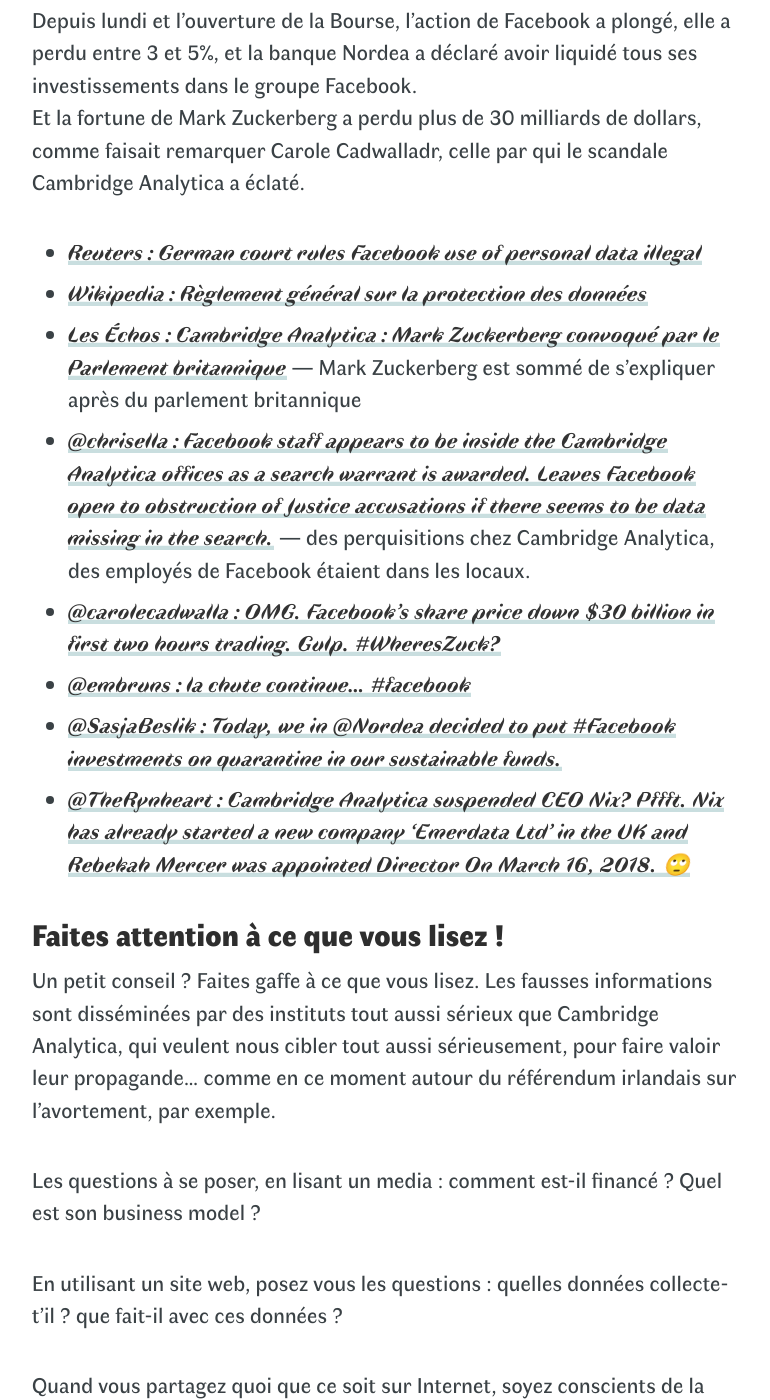
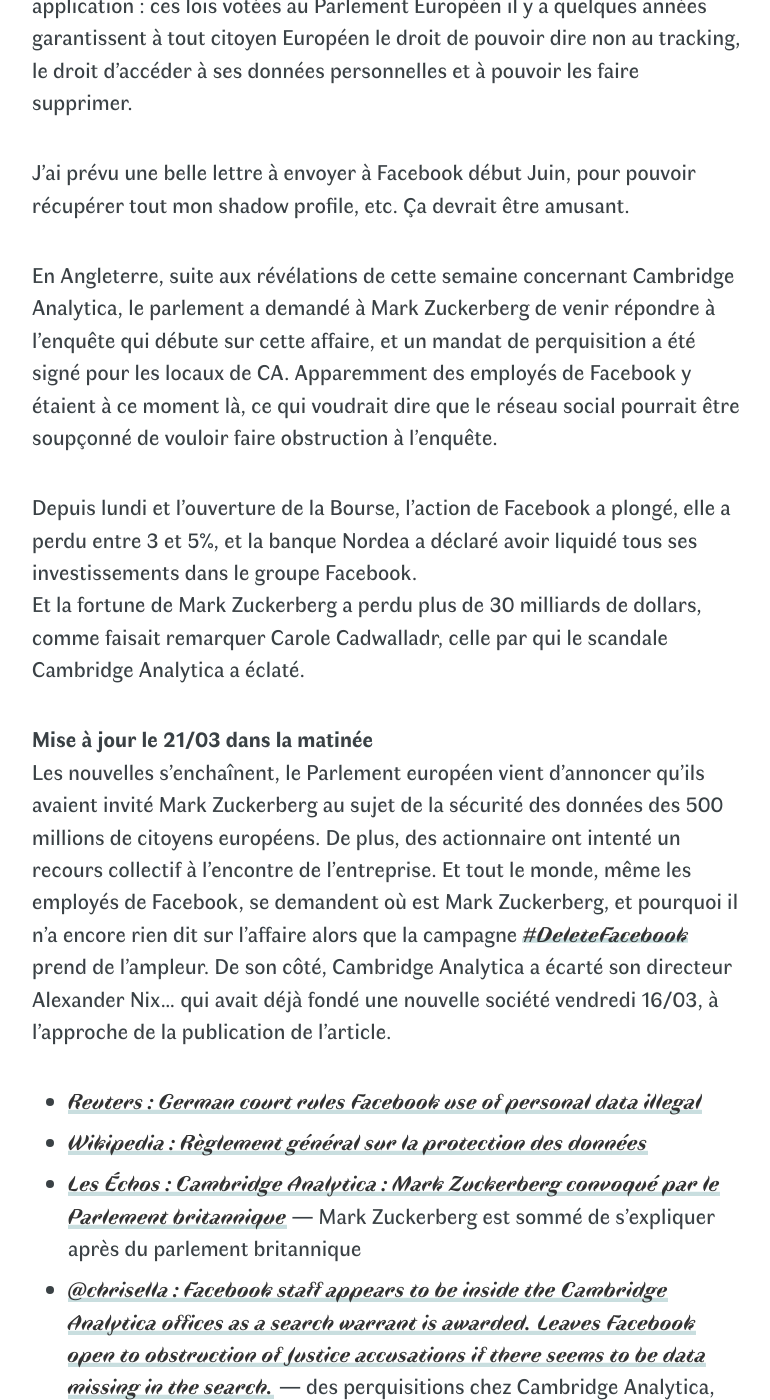
Before and after one commit to joachimesque/joachimesque.github.io, a Jekyll site: the page built from _posts/2018-03-20-facebook-des-raisons-de-sen-méfier.markdown, in a window 1280 px wide and 1400 px high, scrolled down 20492 px. Shown: the whole window, without its empty margins (253-1023 px from the left). Built offline with Jekyll 4.4.1, drawn with Linux system fonts in a browser that asks for light colours; comment, search, counter and statistics services are not loaded; some of the changed text lies outside the part shown.

Commit message:
MàJ Facebook

```diff
--- a/_posts/2018-03-20-facebook-des-raisons-de-sen-méfier.markdown
+++ b/_posts/2018-03-20-facebook-des-raisons-de-sen-méfier.markdown
@@ -38,9 +38,12 @@
 
 Un autre moyen, c’est les autorisations données aux apps sur smartphone. Si Facebook a accès à l’accéléromètre/gyroscope de ton téléphone, il peut savoir quand tu le regardes, et quand tu le poses. Si Facebook a accès à ton GPS, il peut savoir où tu es. Si Facebook recoupe ces informations, il peut savoir si tu étais face à une personne à une soirée (par exemple pour discuter), ou si les deux téléphones sont posés chez cette personne toute la nuit, Facebook peut en déduire que vous avez couché ensemble.
 
+Et puis tiens, sur votre smartphone, si vous laissez à une app l’accès à vos photos—pas accès à votre caméra, mais juste aux photos qui sont stockée sur l’appareil—l’app peut en déduire tous les endroits qui sont sur ces photos (grâce au données de GPS qui sont sauvées sur chaque photo), et donc elle peut vous pister, savoir dans quel restaurant vous allez, votre domicile, vos vacances, etc. Ça fait beaucoup, non ?
+
 * [**Gizmodo** : How Facebook Figures Out Everyone You've Ever Met](https://gizmodo.com/how-facebook-figures-out-everyone-youve-ever-met-1819822691)
 * [**Gizmodo** : Facebook Knows How to Track You Using the Dust on Your Camera Lens](https://gizmodo.com/facebook-knows-how-to-track-you-using-the-dust-on-your-1821030620)
 * [**@steashaz** : Facebook sait avec qui vous dormez](https://twitter.com/steashaz/status/951564117365665792)
+* [**KrauseFx** : 📍 Any app gets complete access to where you've been the last years within a second, when you grant access to photos](https://twitter.com/KrauseFx/status/913034580852117504)
 
 ### Comment Facebook nous cible sur internet
 
@@ -186,6 +189,10 @@
 
 L’Electronic Frontier Foundation est une structure de défense des droits en ligne. En France, on a la [Quadrature du Net](https://www.laquadrature.net/fr/). À ma connaissance ils n’ont pas encore réagi publiquement au sujet du scandale Facebook / Cambridge Analytica, mais ils sont au fait des législation traitant du respect de la Vie Privée. N’hésitez pas à visiter leur site et à donner de l’argent pour soutenir leur activité.
 
+### Il n’y a pas que Facebook
+
+Bien sûr, il n’y a pas que Facebook qui partage vos données avec d’autres apps. Twitter, Google, Linkedin… Chacune de ces plate-formes cache à sa façon les réglages qui vous permettront de limiter que vos données ne se répandent : [**numerama** : Facebook, Twitter… : vérifiez quels services ont accès à vos données](https://www.numerama.com/tech/337135-facebook-twitter-verifiez-quels-services-ont-acces-a-vos-donnees.html)
+
 ## On s’en sort comment ?
 
 Depuis la campagne de Donald Trump, Facebook a du faire face à son lot de critiques, liées ou pas à son rôle dans son élection.
@@ -246,10 +253,13 @@
 
 J’ai prévu une belle lettre à envoyer à Facebook début Juin, pour pouvoir récupérer tout mon shadow profile, etc. Ça devrait être amusant.
 
-En Angleterre, suite aux révélations de cette semaine concernant Cambridge Analytica, le parlement a demandé à Mark Zuckerberg de venir répondre à l’enquête qui débute sur cette affaire, et un mandat de perquisition a été signé pour les locaux de CA. Apparemment des employés de Facebook y étaient à ce moment là, ce qui voudrait dire que le réseau social pourrait être soupçonné de vouloir faire obstruction à l’enquête. De son côté, Cambridge Analytica a écarté son directeur Alexander Nix… qui avait déjà fondé une nouvelle société vendredi 16/03, à l’approche de la publication de l’article.
+En Angleterre, suite aux révélations de cette semaine concernant Cambridge Analytica, le parlement a demandé à Mark Zuckerberg de venir répondre à l’enquête qui débute sur cette affaire, et un mandat de perquisition a été signé pour les locaux de CA. Apparemment des employés de Facebook y étaient à ce moment là, ce qui voudrait dire que le réseau social pourrait être soupçonné de vouloir faire obstruction à l’enquête.
 
 Depuis lundi et l’ouverture de la Bourse, l’action de Facebook a plongé, elle a perdu entre 3 et 5%, et la banque Nordea a déclaré avoir liquidé tous ses investissements dans le groupe Facebook.
 Et la fortune de Mark Zuckerberg a perdu plus de 30 milliards de dollars, comme faisait remarquer Carole Cadwalladr, celle par qui le scandale Cambridge Analytica a éclaté.
+
+**Mise à jour le 21/03 dans la matinée**
+Les nouvelles s’enchaînent, le Parlement européen vient d’annoncer qu’ils avaient invité Mark Zuckerberg au sujet de la sécurité des données des 500 millions de citoyens européens. De plus, des actionnaire ont intenté un recours collectif à l’encontre de l’entreprise. Et tout le monde, même les employés de Facebook, se demandent où est Mark Zuckerberg, et pourquoi il n’a encore rien dit sur l’affaire alors que la campagne [#DeleteFacebook](https://twitter.com/hashtag/DeleteFacebook) prend de l’ampleur. De son côté, Cambridge Analytica a écarté son directeur Alexander Nix… qui avait déjà fondé une nouvelle société vendredi 16/03, à l’approche de la publication de l’article.
 
 * [**Reuters** : German court rules Facebook use of personal data illegal](https://www.reuters.com/article/us-germany-facebook/german-court-rules-facebook-use-of-personal-data-illegal-idUSKBN1FW1FI)
 * [**Wikipedia** : Règlement général sur la protection des données](https://fr.wikipedia.org/wiki/R%C3%A8glement_g%C3%A9n%C3%A9ral_sur_la_protection_des_donn%C3%A9es)
@@ -258,7 +268,10 @@
 * [**@carolecadwalla** : OMG. Facebook's share price down $30 billion in first two hours trading. Gulp. #WheresZuck?](https://twitter.com/carolecadwalla/status/975766678712803328)
 * [**@embruns** : la chute continue… #facebook](https://twitter.com/embruns/status/976091769229193216)
 * [**@SasjaBeslik** : Today, we in @Nordea decided to put #Facebook investments on quarantine in our sustainable funds.](https://twitter.com/SasjaBeslik/status/976191177904058373)
+* [**@Faskil** : Facebook Shareholder Files Class Action Suit Over Cambridge Analytica Scandal Fallout](https://twitter.com/Faskil/status/976375899502399490)
+* [**The Guardian** : Where's Zuck? Facebook CEO silent as data harvesting scandal unfolds](https://www.theguardian.com/news/2018/mar/19/where-is-mark-zuckerberg-facebook-ceo-cambridge-analytica-scandal?CMP=twt_gu)
 * [**@TheRynheart** : Cambridge Analytica suspended CEO Nix?  Pffft. Nix has already started a new company ‘Emerdata Ltd’ in the UK and Rebekah Mercer was appointed Director On March 16, 2018. 🙄](https://twitter.com/TheRynheart/status/976249573869064192)
+* [**@Europarl_FR** : Nous avons invité Mark Zuckerberg au Parlement européen. Facebook doit assurer aux représentants de 500 millions d'Européens que les données personnelles ne sont pas utilisées pour manipuler la démocratie.](https://twitter.com/Europarl_FR/status/976127845851369472)
 
 
 ### Faites attention à ce que vous lisez !
@@ -281,3 +294,10 @@
 Pour discuter, le système qui allie chiffrement (personne ne peut lire les conversations), facilité et décentralisation, c’est [Riot.im](https://riot.im)). Comme app ou sur le web, il n’y a qu’un nombre très limité de trackers, et nos conversations sont privées. De plus, pas besoin de donner mon numéro de téléphone, donc c’est cool. Sinon, il y a [Signal](https://www.signal.org/), si vous avez déjà mon numéro de téléphone.
 
 [**Mastodon** : Le réseau social qui vous redonne le contrôle](https://joinmastodon.org/)
+
+(Telegram est parfois conseillé. Perso, je me tiens le plus éloigné possible, surtout vu le climat actuel en Russie : [**@MaliciaRogue** : Allez, petit thread sur le jugement prononcé plus tôt aujourd'hui dans la bataille judiciaire qui oppose Telegram au FSB.](https://twitter.com/MaliciaRogue/status/976175349011746817))
+
+
+----
+
+Comme l’actualité avance, si vous voulez suivre les mises à jour de l’article sans avoir à tout relire, vous pouvez consulter les *commits* sur GitHub : <https://github.com/joachimesque/joachimesque.github.io/commits/master>. C’est pas hyper lisible et c'est sûrement très geek, mais c‘est mieux que rien.
```
